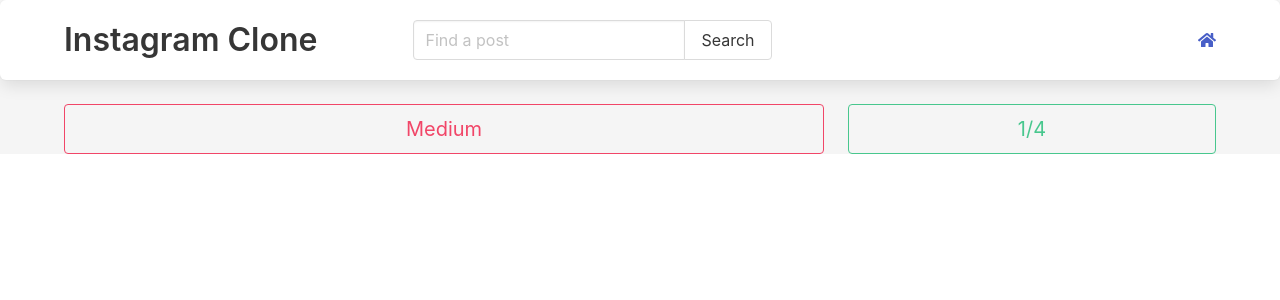
After one commit to itsDrac/igclone, a Flask app: page / in a window 1280 px wide. The commit adds this page. Shown: the top 300 px of the page. Run offline with Flask 2, Linux system fonts and the light colour scheme; the visitor is signed in with stand-in values (Sample User, id 1); some libraries are stand-ins or nearby versions.

Commit message:
Added Home Page

```diff
--- a/app/__init__.py
+++ b/app/__init__.py
@@ -1,6 +1,7 @@
 from flask import Flask
 from app.extinsions import db, migrate, login_manager, mail
 from app.user import user
+from app.main import main
 
 def create_app():
     app = Flask(__name__)
@@ -12,5 +13,6 @@ def create_app():
     mail.init_app(app)
 
     app.register_blueprint(user, url_prefix='/user')
+    app.register_blueprint(main)
 
     return app
--- /dev/null
+++ b/app/main/routes.py
@@ -0,0 +1,8 @@
+from app.main import main
+from flask import render_template
+from flask_login import current_user, login_required
+
+@main.route('/')
+@login_required
+def home():
+    return render_template('index.html')
--- /dev/null
+++ b/app/main/templates/index.html
@@ -0,0 +1,52 @@
+{% from 'macros/form.html' import render_form %}
+{% extends 'layout.html' %}
+
+{% block body %}
+<section class="hero has-background-light">
+        <div class="box">
+                <div class="container is-max-widescreen">
+                        <nav class="level">
+                                <!-- Left side -->
+                                <div class="level-left">
+                                        <div class="level-item mr-6">
+                                                <a href="{{ url_for('main.home') }}">
+                                                        <h1 class="title">Instagram Clone</h1>
+                                                </a>
+                                        </div>
+                                        <div class="level-item ml-6">
+                                                <div class="field has-addons">
+                                                        <p class="control">
+                                                        <input class="input" type="text" placeholder="Find a post">
+                                                        </p>
+                                                        <p class="control">
+                                                        <button class="button">
+                                                                Search
+                                                        </button>
+                                                        </p>
+                                                </div>
+                                        </div>
+                                </div>
+
+                                <!-- Right side -->
+                                <div class="level-right">
+                                        <p class="level-item"><i class="fas fa-home has-text-link"></i></p>
+                                </div>
+                        </nav>
+                </div>
+        </div>
+        <div class="columns">
+                <div class="column">
+                        <div class="container is-max-widescreen">
+                                <div class="columns">
+                                        <div class="column is-two-thirds">
+                                                <button class="button is-medium is-fullwidth is-danger is-outlined">Medium</button>
+                                        </div>
+                                        <div class="column">
+                                                <button class="button is-medium is-fullwidth is-success is-outlined">1/4</button>
+                                        </div>
+                                </div>
+                        </div>
+                </div>
+        </div>
+</section>
+{% endblock body %}
--- a/app/templates/layout.html
+++ b/app/templates/layout.html
@@ -10,7 +10,12 @@
                           <link rel="stylesheet" href="{{ url_for('static', filename='css/style.css') }}">
                       {% endblock style %}
         </head>
+
         <body>
                 {% block body%} {% endblock body %}
         </body>
+
+        {% block script %}
+            <script defer src="https://use.fontawesome.com/releases/v5.14.0/js/all.js"></script>
+        {% endblock script %}
 </html>
--- a/app/user/routes.py
+++ b/app/user/routes.py
@@ -16,7 +16,7 @@ def signup():
         user.set_password(form.password.data)
         db.session.add(user)
         db.session.commit()
-        return "<h1>User Added</h1>"
+        return redirect(url_for('user.login'))
     return render_template('signup.html', form=form)
 
 @user.route('/login', methods=['GET', 'POST'])
@@ -28,7 +28,7 @@ def login():
         user = User.query.filter_by(email=form.email.data).first()
         if user and user.check_password(form.password.data) :
             login_user(user)
-            return "User Loged In"
+            return redirect(url_for('main.home'))
     return render_template('login.html', form=form)
 
 @user.route('/logout')
@@ -88,7 +88,7 @@ def reset_request(token):
         if form.validate_on_submit():
             user.set_password(form.password.data)
             db.session.commit()
-            return 'user loged in'
+            return redirect(url_for('user.login'))
         return render_template('password_reset.html', form=form)
     else :
         return redirect(url_for('user.reset'))
```
Also changed, not shown: app/main/__init__.py (added, +7 -0 lines).
